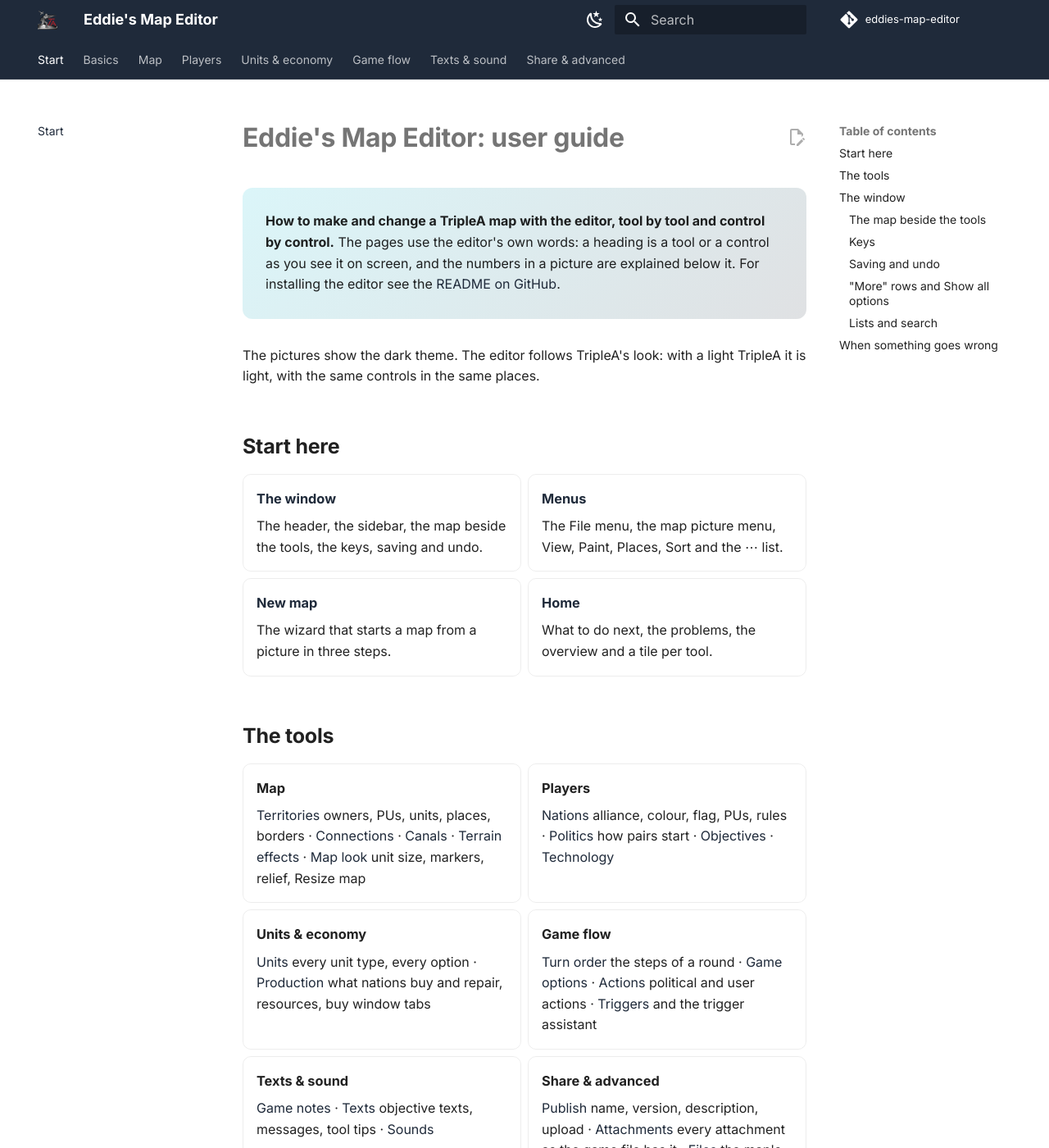
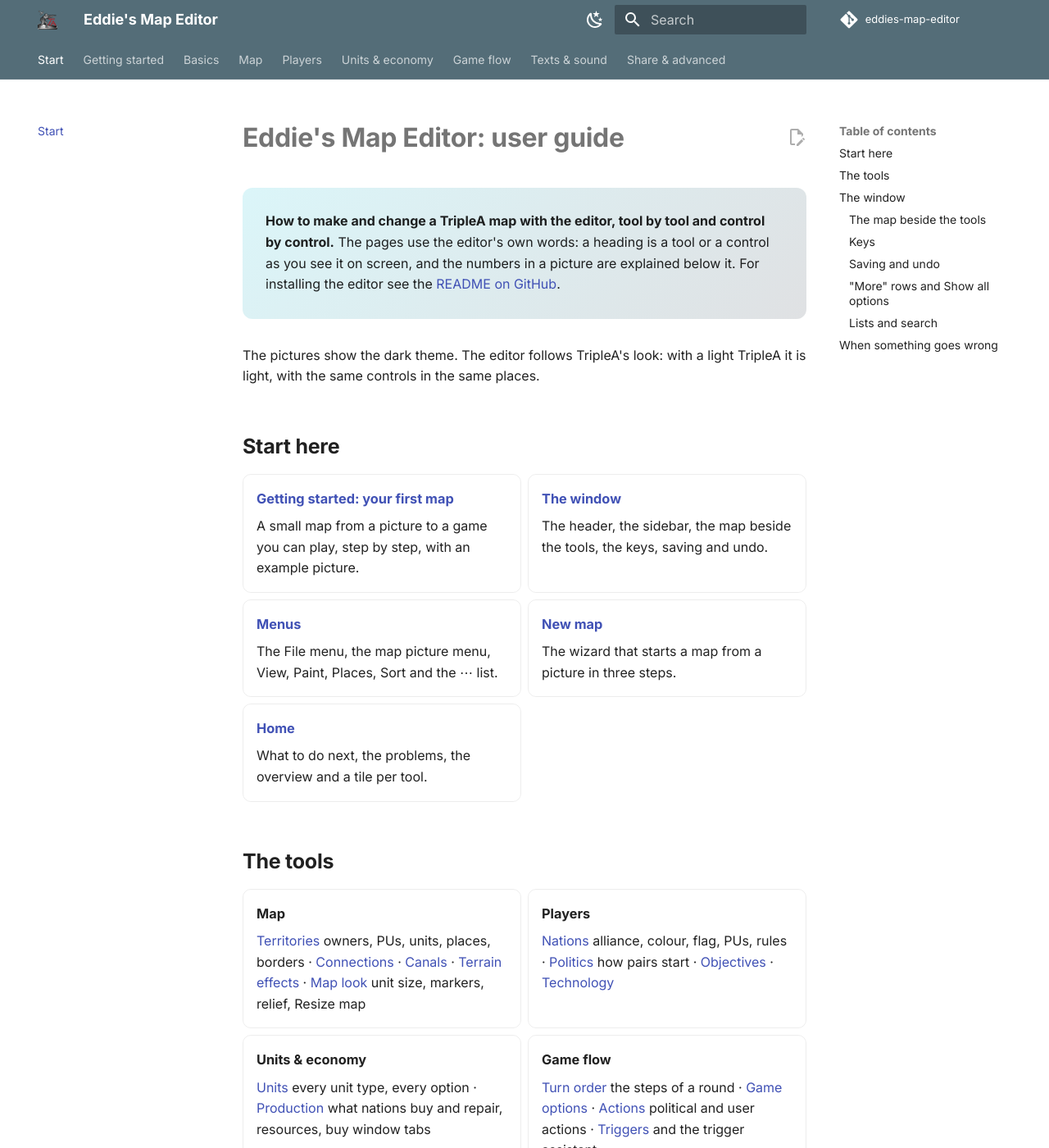
Before and after one commit to xXEddieXxx/eddies-map-editor, an MkDocs documentation site: the page built from docs/guide/README.md, in a window 1280 px wide and 1400 px high. Shown: the whole window at 82% size. Built offline with MkDocs 1.6.1 and Material for MkDocs 9.7.7, drawn with Linux system fonts in a browser that asks for light colours; comment, search, counter and statistics services are not loaded.

Commit message:
Getting started: a first map from a picture, step by step; the site's dark theme mended
docs/guide/getting-started.md walks from the example picture, two islands in a sea written
by GuideScreenshots, through the New map wizard's three steps (now pictured, the wizard
driven off the Swing thread so its reading finishes) and Home's guide to Check and Play.
The site's palette is Material's own black and blue grey again: the custom one broke the
dark theme.

```diff
--- a/docs/guide/README.md
+++ b/docs/guide/README.md
@@ -15,6 +15,10 @@ light, with the same controls in the same places.
 ## Start here
 
 <div class="grid cards" markdown>
+
+- [**Getting started: your first map**](getting-started.md)
+
+    A small map from a picture to a game you can play, step by step, with an example picture.
 
 - [**The window**](#the-window)
 
--- a/docs/guide/assets/extra.css
+++ b/docs/guide/assets/extra.css
@@ -2,16 +2,7 @@
    callouts that match the red badges in the pictures. */
 
 :root {
-  --md-primary-fg-color: #1f2a3a;
-  --md-primary-fg-color--light: #2c3a4f;
-  --md-primary-fg-color--dark: #141c27;
   --guide-badge: #e63c32;
-}
-
-[data-md-color-scheme="slate"] {
-  --md-primary-fg-color: #161c26;
-  --md-default-bg-color: #1a1f28;
-  --md-code-bg-color: #232a36;
 }
 
 .md-header,
--- a/mkdocs.yml
+++ b/mkdocs.yml
@@ -32,14 +32,14 @@ theme:
   palette:
     - media: "(prefers-color-scheme: dark)"
       scheme: slate
-      primary: custom
+      primary: black
       accent: cyan
       toggle:
         icon: material/weather-sunny
         name: Light
     - media: "(prefers-color-scheme: light)"
       scheme: default
-      primary: custom
+      primary: blue grey
       accent: cyan
       toggle:
         icon: material/weather-night
@@ -63,6 +63,7 @@ markdown_extensions:
 
 nav:
   - Start: README.md
+  - Getting started: getting-started.md
   - Basics:
       - Menus: menus.md
       - New map: new-map.md
```
Also changed, not shown: docs/guide/getting-started.md (added, +107 -0 lines), docs/guide/img/dialog-new-map-2.png (added), docs/guide/img/dialog-new-map-3.png (added), docs/guide/img/dialog-new-map.png, docs/guide/img/first-map.png (added), docs/guide/img/menu-view.png, docs/guide/img/territories-list.png, 1 other file.
